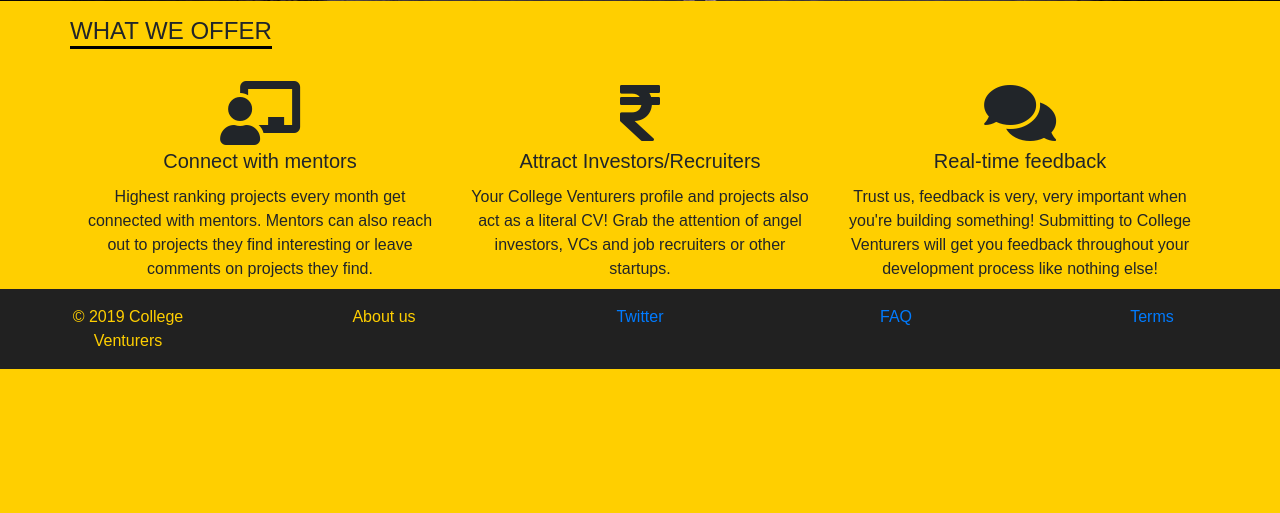
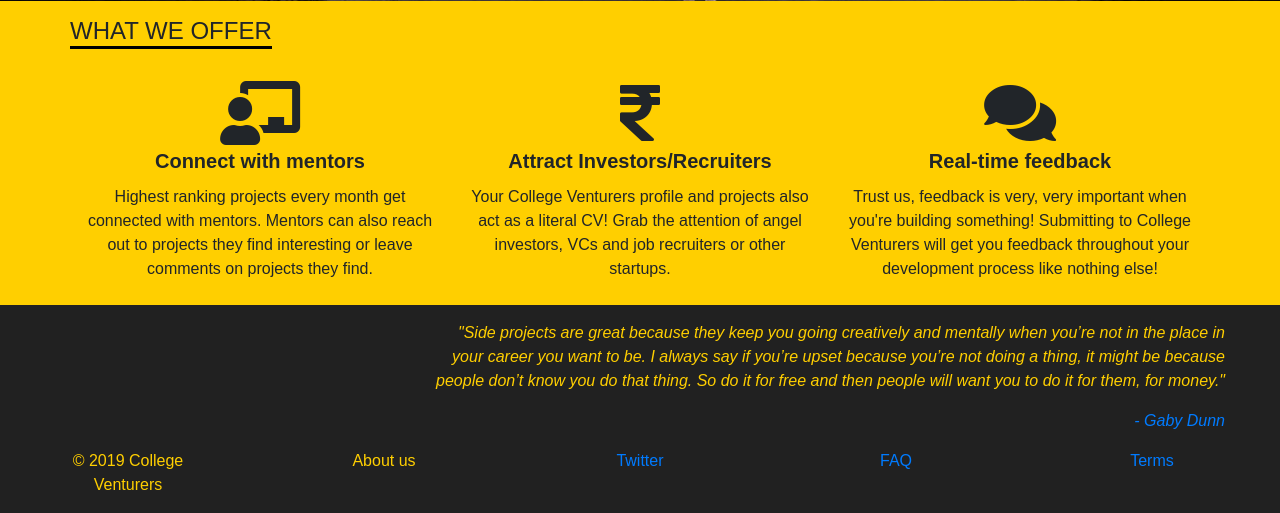
Before and after one commit to JadeMaveric/CollegeVenturers, a Flask app: page / in a window 1280 px wide. Shown: the part 709-1222 px from the top of the page. Before the commit the page ends 1078 px from the top, so only its background shows below. Run offline with Flask 2, Linux system fonts and the light colour scheme; some libraries are stand-ins or nearby versions.

Commit message:
Minor styling

```diff
--- a/app/static/base.css
+++ b/app/static/base.css
@@ -130,6 +130,10 @@ footer ul li {
   border-bottom: 3px solid #000;
 }
 
+#what-do-we-offer h5 {
+  font-weight: 600;
+}
+
 #login-form div,
 #register-form div,
 #create-form div {
@@ -229,3 +233,11 @@ textarea {
   padding-bottom: 70px;
   border-bottom: 1px dashed #000;
 }
+
+#quote {
+  background-color: #212121;
+  color: #ffcf00;
+  font-style: italic;
+  display: inline-block;
+  padding-right: 55px;
+}
--- a/app/templates/base.html
+++ b/app/templates/base.html
@@ -44,7 +44,8 @@
         alt="College Ventures"> College Ventures</a>
     <button class="navbar-toggler" type="button" data-toggle="collapse" data-target="#navbarNavAltMarkup"
       aria-controls="navbarNavAltMarkup" aria-expanded="false" aria-label="Toggle navigation">
-      <span class="navbar-toggler-icon navbar-light"></span>
+      <!-- <span class="navbar-toggler-icon navbar-dark"></span> -->
+      <i class="fas fa-bars fa-lg text-white"></i>
     </button>
     <div class="collapse navbar-collapse" id="navbarNavAltMarkup">
       <div class="navbar-nav ml-auto">
--- a/app/templates/welcome.html
+++ b/app/templates/welcome.html
@@ -43,10 +43,28 @@
       <h5 class="py-1">Real-time feedback</h5>
       <p>
         Trust us, feedback is very, very important when you're building
-        something! Submitting to College Venturers will get you
-        feedback throughout your development process like nothing else!
+        something! Submitting to College Venturers will get you feedback
+        throughout your development process like nothing else!
       </p>
     </div>
   </div>
 </div>
+<div class="container-fluid py-3" id="quote">
+  <div class="row justify-content-end">
+    <div class="col-md-8 text-right">
+      <p>
+        "Side projects are great because they keep you going creatively and
+        mentally when you’re not in the place in your career you want to be. I
+        always say if you’re upset because you’re not doing a thing, it might be
+        because people don’t know you do that thing. So do it for free and then
+        people will want you to do it for them, for money."
+      </p>
+      <a
+        href="https://medium.com/busy-building-things/start-something-the-power-of-side-projects-648223f673af"
+      >
+        - Gaby Dunn</a
+      >
+    </div>
+  </div>
+</div>
 {% endblock %}
```
